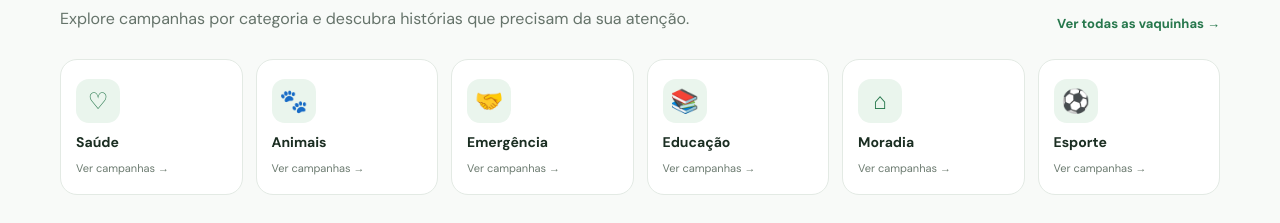
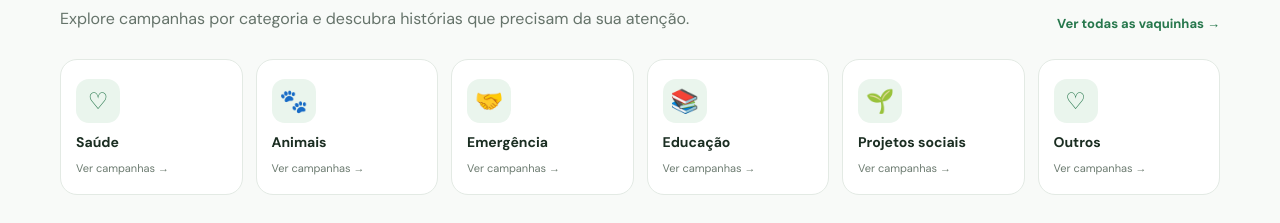
Before and after one commit to vaquinhabr/Vaquinha, a Next.js app: page / in a window 1280 px wide. Shown: the part 960-1183 px from the top of the page. Built offline with nearby package versions, Linux system fonts and the light colour scheme; no server answers; the database is empty.

Commit message:
Align homepage categories with supported campaign categories

```diff
--- a/app/page.tsx
+++ b/app/page.tsx
@@ -14,8 +14,8 @@ const categories = [
   { name: "Animais", icon: "🐾", query: "animais" },
   { name: "Emergência", icon: "🤝", query: "emergencia" },
   { name: "Educação", icon: "📚", query: "educacao" },
-  { name: "Moradia", icon: "⌂", query: "moradia" },
-  { name: "Esporte", icon: "⚽", query: "esporte" },
+  { name: "Projetos sociais", icon: "🌱", query: "projetos" },
+  { name: "Outros", icon: "♡", query: "outros" },
 ];
 
 export default function Home() {
```
